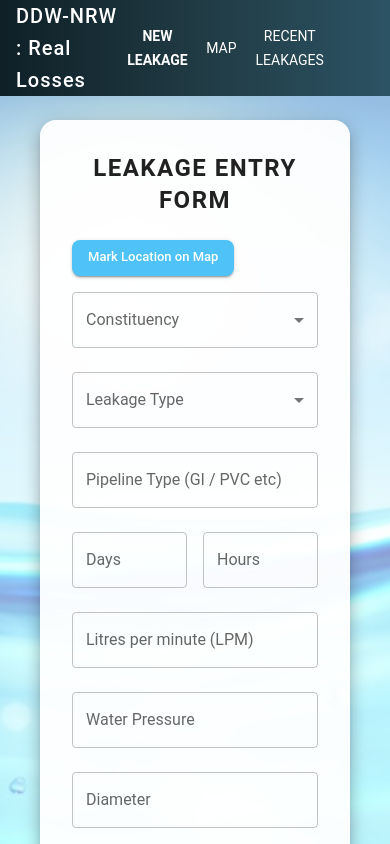
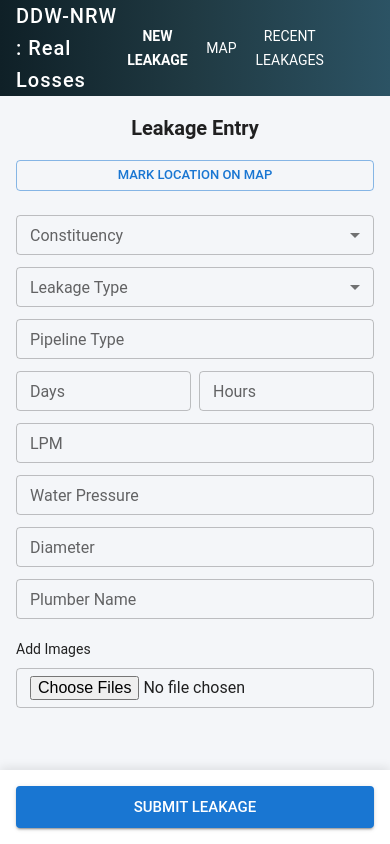
Before and after one commit to aarth-01/pwd-nrw-web, a React (Vite) app: page /engineer/leakage-form in a window 390 px wide. Shown: the top 844 px of the page. Built offline with nearby package versions, Linux system fonts and the light colour scheme; some icons are missing.

Commit message:
Responsive Leakage Form

```diff
--- a/src/pages/engineer/LeakageForm.jsx
+++ b/src/pages/engineer/LeakageForm.jsx
@@ -7,6 +7,8 @@ import {
   Box,
   Paper
 } from "@mui/material";
+
+import { useTheme, useMediaQuery } from "@mui/material";
 
 import { getAuth } from "firebase/auth";
 const auth = getAuth();
@@ -19,6 +21,9 @@ import Navbar from "../../components/Navbar";
 import bg from "../../assets/bg-front.jpg";
 
 export default function LeakageForm() {
+
+  const theme = useTheme();
+  const isMobile = useMediaQuery(theme.breakpoints.down("md"));
   const navigate = useNavigate();
   const locationData = useLocation();
 
@@ -109,6 +114,227 @@ export default function LeakageForm() {
       alert("Error saving data: " + error.message);
     }
   };
+
+  if (isMobile) {
+    return (
+      <>
+        <Navbar role="engineer" />
+
+        <Box
+          sx={{
+            minHeight: "100vh",
+            backgroundColor: "#f4f6f9",
+            pb: 10, // space for sticky button
+          }}
+        >
+          <Container maxWidth="sm" sx={{ pt: 2 }}>
+
+            <Typography
+              variant="h6"
+              fontWeight={600}
+              textAlign="center"
+              sx={{ mb: 2 }}
+            >
+              Leakage Entry
+            </Typography>
+
+            {selectedLocation && (
+              <Typography
+                sx={{
+                  fontSize: 13,
+                  color: "green",
+                  mb: 1
+                }}
+              >
+                📍 {address || "Fetching address..."}
+              </Typography>
+            )}
+
+            <Button
+              fullWidth
+              variant="outlined"
+              size="small"
+              sx={{ mb: 2 }}
+              onClick={() => navigate("/engineer/map")}
+            >
+              Mark Location on Map
+            </Button>
+
+            <TextField
+              select
+              fullWidth
+              size="small"
+              label="Constituency"
+              name="constituency"
+              value={formData.constituency}
+              onChange={handleChange}
+              margin="dense"
+            >
+              <MenuItem value="Margao">Margao</MenuItem>
+              <MenuItem value="Fatorda">Fatorda</MenuItem>
+              <MenuItem value="Benaulim">Benaulim</MenuItem>
+            </TextField>
+
+            <TextField
+              select
+              fullWidth
+              size="small"
+              label="Leakage Type"
+              name="leakageType"
+              value={formData.leakageType}
+              onChange={handleChange}
+              margin="dense"
+            >
+              <MenuItem value="Breakdown">Breakdown</MenuItem>
+              <MenuItem value="Corrosion">Corrosion</MenuItem>
+              <MenuItem value="Manmade">Man-made</MenuItem>
+              <MenuItem value="Aging">Aging</MenuItem>
+            </TextField>
+
+            <TextField
+              fullWidth
+              size="small"
+              label="Pipeline Type"
+              name="pipelineType"
+              value={formData.pipelineType}
+              onChange={handleChange}
+              margin="dense"
+            />
+
+            <Box sx={{ display: "flex", gap: 1 }}>
+              <TextField
+                fullWidth
+                size="small"
+                label="Days"
+                name="days"
+                value={formData.days}
+                onChange={handleChange}
+                margin="dense"
+                type="number"
+              />
+              <TextField
+                fullWidth
+                size="small"
+                label="Hours"
+                name="hours"
+                value={formData.hours}
+                onChange={handleChange}
+                margin="dense"
+                type="number"
+              />
+            </Box>
+
+            <TextField
+              fullWidth
+              size="small"
+              label="LPM"
+              name="lpm"
+              value={formData.lpm}
+              onChange={handleChange}
+              margin="dense"
+              type="number"
+            />
+
+            <TextField
+              fullWidth
+              size="small"
+              label="Water Pressure"
+              name="pressure"
+              value={formData.pressure}
+              onChange={handleChange}
+              margin="dense"
+            />
+
+            <TextField
+              fullWidth
+              size="small"
+              label="Diameter"
+              name="diameter"
+              value={formData.diameter}
+              onChange={handleChange}
+              margin="dense"
+            />
+
+            <TextField
+              fullWidth
+              size="small"
+              label="Plumber Name"
+              name="plumberName"
+              value={formData.plumberName}
+              onChange={handleChange}
+              margin="dense"
+            />
+
+            <Typography sx={{ mt: 2, fontSize: 14 }}>
+              Add Images
+            </Typography>
+
+            <TextField
+              fullWidth
+              type="file"
+              size="small"
+              margin="dense"
+              inputProps={{ accept: "image/*", multiple: true }}
+              onChange={(e) => {
+                const files = Array.from(e.target.files);
+                if (files.length > 0) {
+                  setImageFiles(files);
+                  setPreviews(files.map(file => URL.createObjectURL(file)));
+                }
+              }}
+            />
+
+            {previews.length > 0 && (
+              <Box
+                sx={{
+                  mt: 1,
+                  display: "flex",
+                  gap: 1,
+                  overflowX: "auto",
+                }}
+              >
+                {previews.map((src, index) => (
+                  <img
+                    key={index}
+                    src={src}
+                    alt="preview"
+                    style={{
+                      width: 90,
+                      height: 90,
+                      objectFit: "cover",
+                      borderRadius: 8
+                    }}
+                  />
+                ))}
+              </Box>
+            )}
+          </Container>
+
+          {/* 🔥 Sticky Bottom Submit Button */}
+          <Box
+            sx={{
+              position: "fixed",
+              bottom: 0,
+              left: 0,
+              width: "100%",
+              p: 2,
+              backgroundColor: "#fff",
+              boxShadow: "0 -2px 10px rgba(0,0,0,0.1)"
+            }}
+          >
+            <Button
+              fullWidth
+              variant="contained"
+              size="large"
+              onClick={handleSubmit}
+            >
+              Submit Leakage
+            </Button>
+          </Box>
+        </Box>
+      </>
+    );
+  }
 
   return (
     <>
```
